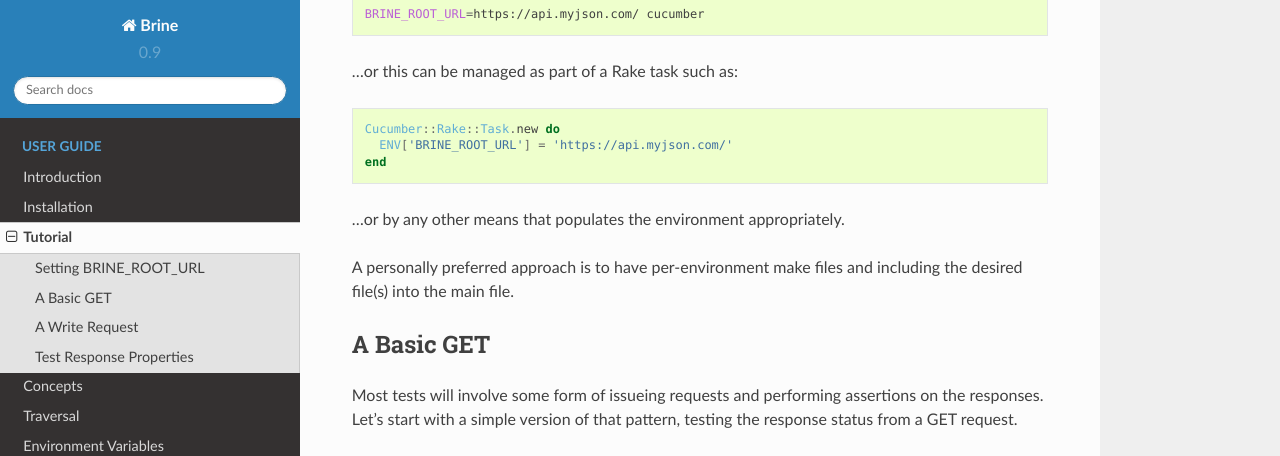
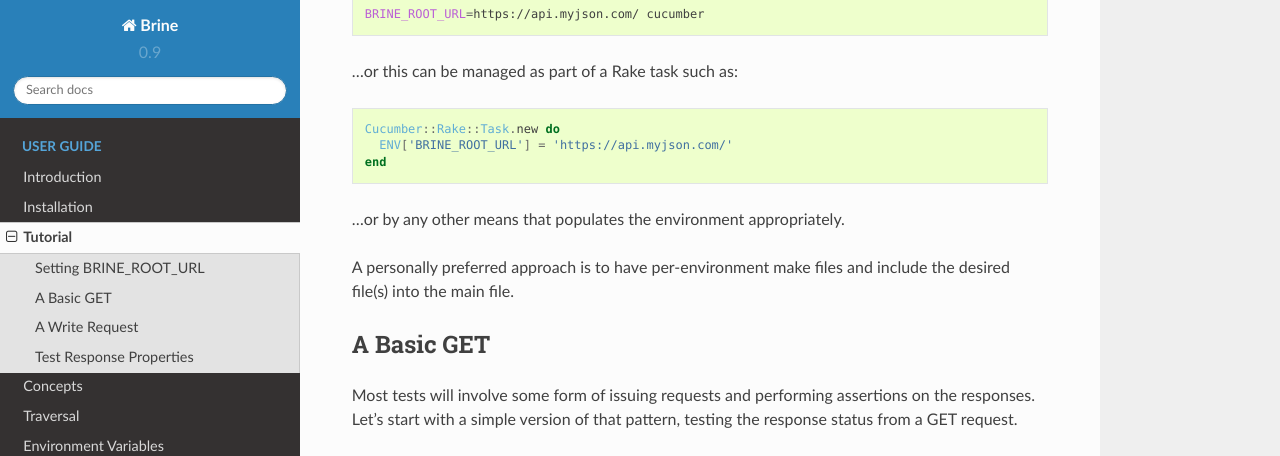
Before and after one commit to brightcove/brine, a Sphinx documentation site: the page built from docs/tutorial.rst, in a window 1280 px wide and 1400 px high, scrolled down 607 px. Shown: the top 456 px of the window. Built offline with Sphinx 7.4.7 and the Read the Docs theme 2.0.0, drawn with Linux system fonts in a browser that asks for light colours; some of the changed text lies outside the part shown; grey boxes are pictures that could not be loaded.

Commit message:
minor: typos/etc

```diff
--- a/docs/tutorial.rst
+++ b/docs/tutorial.rst
@@ -40,13 +40,13 @@ This can be specified when running :term:`Cucumber` with a command such as:
 ...or by any other means that populates the environment appropriately.
 
 A personally preferred approach is to have per-environment make files and
-including the desired file(s) into the main file.
+include the desired file(s) into the main file.
 
 ===========
 A Basic GET
 ===========
 
-Most tests will involve some form of issueing requests and performing assertions
+Most tests will involve some form of issuing requests and performing assertions
 on the responses. Let's start with a simple version of that pattern,
 testing the response status from a GET request.
 
```
Also changed, not shown: other parts of docs/tutorial.rst (+2 -2 lines).
